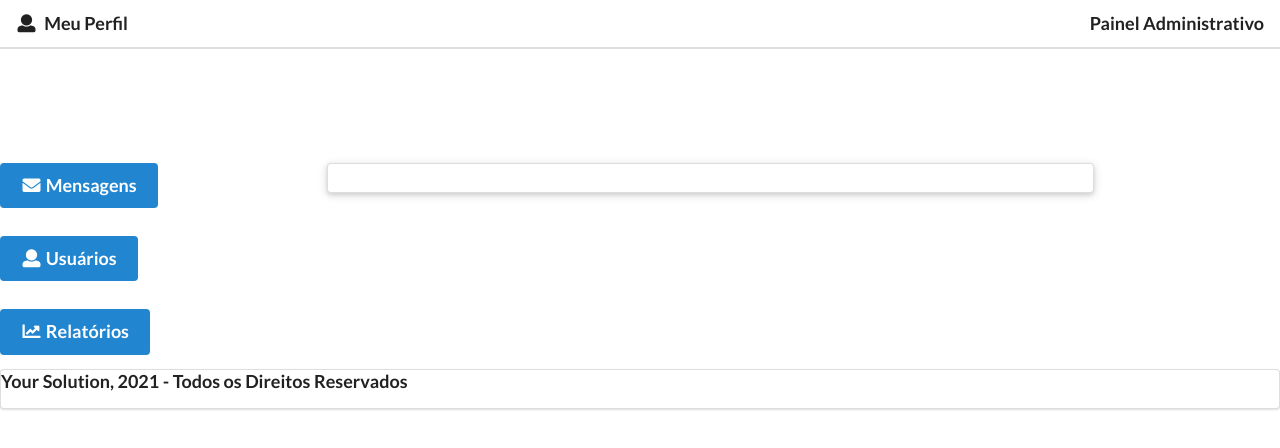
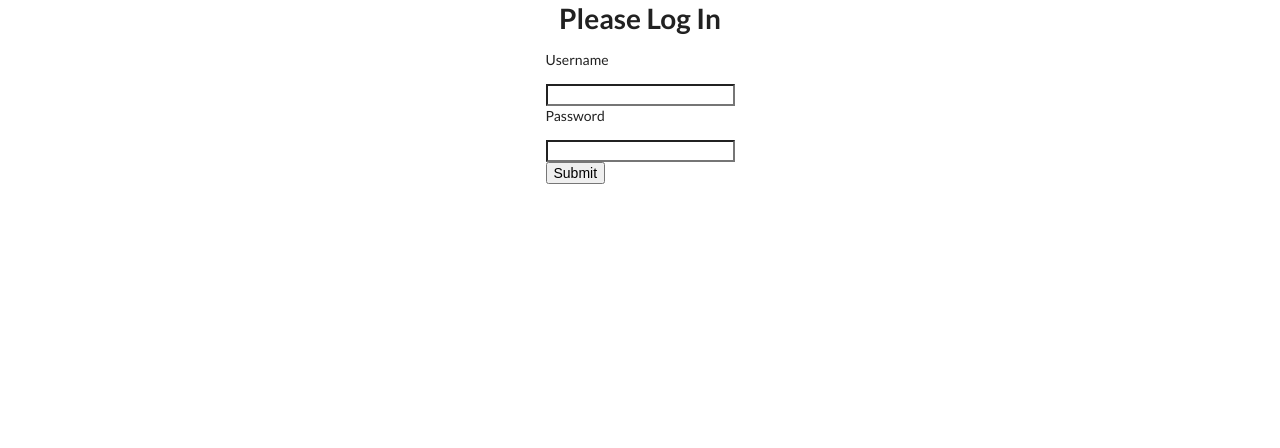
Before and after one commit to asilvasaraiva/urso-fe, a React (Create React App) app in the folder web/: page / in a window 1280 px wide. Shown: the top 448 px of the page. Built offline with nearby package versions, Linux system fonts and the light colour scheme.

Commit message:
Adição de login com o BE, correçao no axios para mensagens e usuarios

```diff
--- a/web/package.json
+++ b/web/package.json
@@ -2,6 +2,7 @@
   "name": "web",
   "version": "0.1.0",
   "private": true,
+  "proxy": "http://localhost:3000/",
   "dependencies": {
     "@testing-library/jest-dom": "^5.14.1",
     "@testing-library/react": "^11.2.7",
--- a/web/src/components/App.js
+++ b/web/src/components/App.js
@@ -1,16 +1,26 @@
-import React from 'react';
-import { BrowserRouter, Route, Link } from 'react-router-dom';
+import React,{useState} from 'react';
+import { BrowserRouter, Route } from 'react-router-dom';
 
 import Users from './users';
 import Reports from './reports';
 import Profile from './profile';
 import Messages from './messages';
 import { Header, Footer, SidePanel } from './commons/';
-import MainContent from './commons/MainContent';
+import Login from './login/Login';
 
 
-class App extends React.Component {
-  render() {
+
+function App() {
+
+  const  [token, setToken] = useState();
+
+
+  if(!token) {
+    return <Login setToken={setToken} />
+  }
+
+
+  //Adicionar um arquivo para ser a API_ROUTE
     return (
       <div>
         <BrowserRouter>
@@ -24,9 +34,9 @@
                 <div className="twelve wide column" style={{paddingRight:'200px'}}>
                 <div className="ui raised segment">
                   <div>
-
                   <Route path="/users" exact component={Users} />
                   <Route path="/messages" exact component={Messages} />
+                  <Route path="/" exact component={Profile} />
                   <Route path="/profile" exact component={Profile} />
                   <Route path="/reports" exact component={Reports} />
                   </div>
@@ -46,7 +56,7 @@
 
       </div >
     );
-  }
+
 }
 
 export default App;
--- /dev/null
+++ b/web/src/components/AxiosRequest/index.js
@@ -0,0 +1,8 @@
+import axios from 'axios';
+import retrieveToken from '../useToken';
+
+const URL = 'http://localhost:8080/api';
+
+export default axios.create({
+    baseURL:URL
+});
--- /dev/null
+++ b/web/src/components/login/Login.css
@@ -0,0 +1,5 @@
+.login-wrapper {
+    display: flex;
+    flex-direction: column;
+    align-items: center;
+}
--- /dev/null
+++ b/web/src/components/login/Login.js
@@ -0,0 +1,49 @@
+import React, { useState } from 'react';
+import axios from 'axios';
+
+import './Login.css';
+
+async function loginUser(credentials) {
+    return fetch('http://localhost:8080/api/auth/login/', {
+        method: 'POST',
+        headers: {
+            'Content-Type': 'application/json'
+        },
+        body: JSON.stringify(credentials)
+    })
+        .then(data => data.json())
+}
+
+export default function Login({ setToken }) {
+    const [username, setUserName] = useState();
+    const [password, setPassword] = useState();
+
+    const handleSubmit = async e => {
+        e.preventDefault();
+        const token = await loginUser({
+            username,
+            password
+        });
+        sessionStorage.setItem('token', JSON.stringify(token));
+        setToken(token);
+    }
+
+    return (
+        <div className="login-wrapper">
+            <h1>Please Log In</h1>
+            <form onSubmit={handleSubmit}>
+                <label>
+                    <p>Username</p>
+                    <input type="text" onChange={e => setUserName(e.target.value)} />
+                </label>
+                <label>
+                    <p>Password</p>
+                    <input type="password" onChange={e => setPassword(e.target.value)} />
+                </label>
+                <div>
+                    <button type="submit">Submit</button>
+                </div>
+            </form>
+        </div>
+    )
+}
--- a/web/src/components/messages/index.js
+++ b/web/src/components/messages/index.js
@@ -1,29 +1,32 @@
 import React from 'react';
-import axios from 'axios';
+import AxiosRequest from '../AxiosRequest';
+import retrieveToken from '../useToken';
 
 import MessagesLists from './messageList';
 
-class Messages extends React.Component{
-  state = {messages:[], newMsg:0};
+class Messages extends React.Component {
+  state = { messages: [], newMsg: 0 };
 
 
-fechLista
+   fechLista
 
-async componentDidMount(){
-   const listMessages = await axios.get('http://localhost:8080/api/admin/messages');
-   console.log(listMessages);
-   let newMsg = listMessages.data.filter(m=> m.read===false);
-   console.log(newMsg);
-    this.setState({messages:listMessages.data,newMsg:newMsg.length});
+  async componentDidMount() {
+    let authorization = retrieveToken();
+
+    const listMessages = await AxiosRequest.get('/admin/messages/', {headers:{Authorization:authorization}});
+    console.log(listMessages);
+    let newMsg = listMessages.data.filter(m => m.read === false);
+    console.log(newMsg);
+    this.setState({ messages: listMessages.data, newMsg: newMsg.length });
   }
 
-  render(){
-    if(this.state.messages ===[]){
+  render() {
+    if (this.state.messages === []) {
       return <div>Loading...</div>
     }
 
     return (
-    <div ><MessagesLists listOfMessages={this.state.messages} newMessages={this.state.newMsg}/> </div>
+      <div ><MessagesLists listOfMessages={this.state.messages} newMessages={this.state.newMsg} /> </div>
     );
   }
 }
--- /dev/null
+++ b/web/src/components/useToken.js
@@ -0,0 +1,7 @@
+import { useState } from 'react';
+
+export default function retrieveToken() {
+    const tokenString = sessionStorage.getItem('token');
+    const userToken = JSON.parse(tokenString);
+    return `${userToken.tokenType} ${userToken.accessToken}`;
+}
--- a/web/src/components/users/index.js
+++ b/web/src/components/users/index.js
@@ -1,19 +1,21 @@
-import React,{Link} from 'react';
-import axios from 'axios';
-import {Route} from 'react-router-dom';
+import React, { Link } from 'react';
+import AxiosRequest from '../AxiosRequest';
+import retrieveToken from '../useToken';
+
+import { Route } from 'react-router-dom';
 
 import UserList from './userList';
 
 
 class Users extends React.Component {
 
-  state={list:[]}
+  state = { list: [] };
 
   async componentDidMount() {
-
-    const listUsers = await axios.get('http://localhost:8080/api/users/');
+    let authorization = retrieveToken();
+    const listUsers = await AxiosRequest.get('/users/', { headers: { Authorization: authorization } });
     console.log(listUsers.data);
-    this.setState({list:listUsers.data});
+    this.setState({ list: listUsers.data });
 
   }
 
@@ -25,7 +27,7 @@
           <i className="users  icon"></i>
           Gerenciar Usuários
         </div>
-        <UserList listUsers={this.state.list}  />
+        <UserList listUsers={this.state.list} />
       </div>
     );
   }
```
Also changed, not shown: 1 other file (tests, documents, lock files or other folders).
